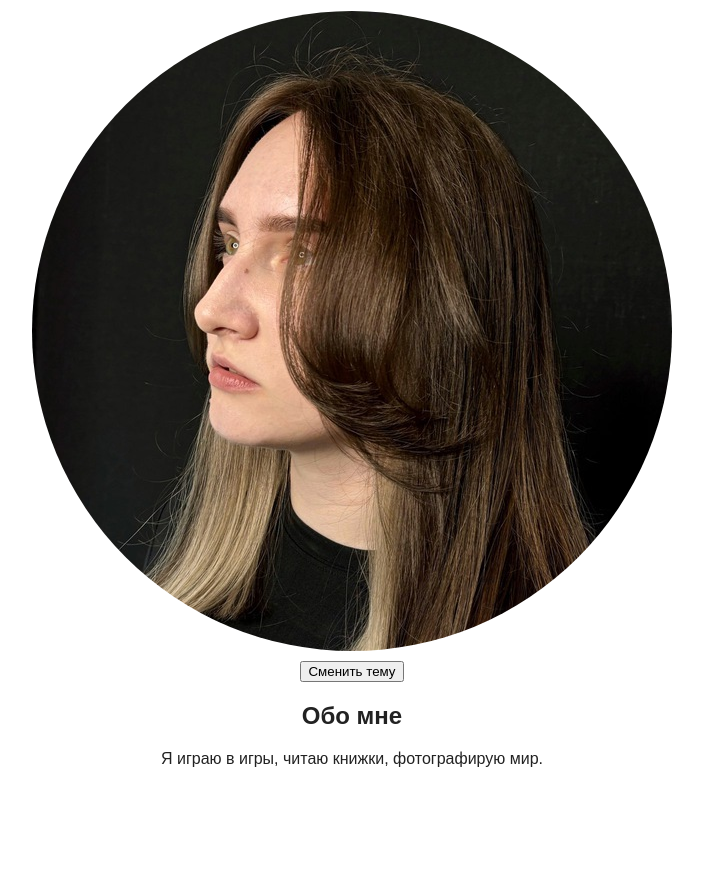
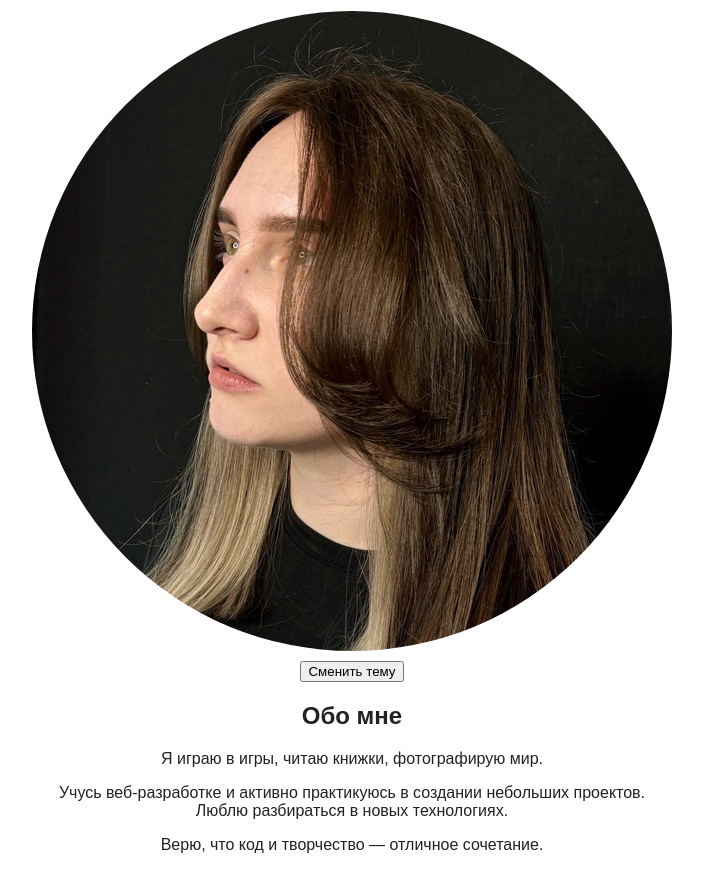
Before and after one commit to mariwpm/my-site, a website: page index.html in a window 1280 px wide. Shown: the part 99-989 px from the top of the page, without its empty margins (288-991 px from the left). Before the commit the page ends 903 px from the top, so only its background shows below. Drawn offline with Linux system fonts and the light colour scheme.

Commit message:
Update index.html

```diff
--- a/index.html
+++ b/index.html
@@ -15,6 +15,8 @@
     <section class="about">
         <h2>Обо мне</h2>
         <p>Я играю в игры, читаю книжки, фотографирую мир.</p>
+        <p>Учусь веб-разработке и активно практикуюсь в создании небольших проектов. Люблю разбираться в новых технологиях.</p>
+        <p>Верю, что код и творчество — отличное сочетание.</p>
     </section>
     <script src="script.js"></script>
 </body>
```
